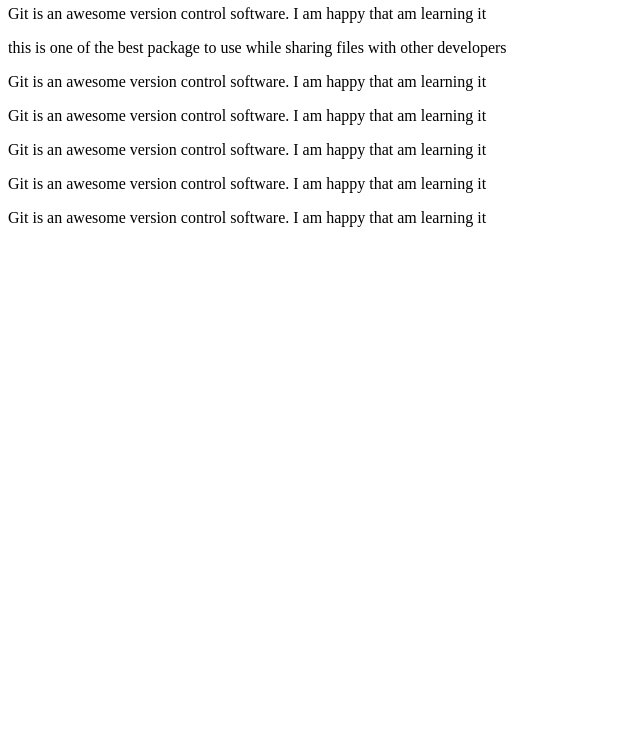
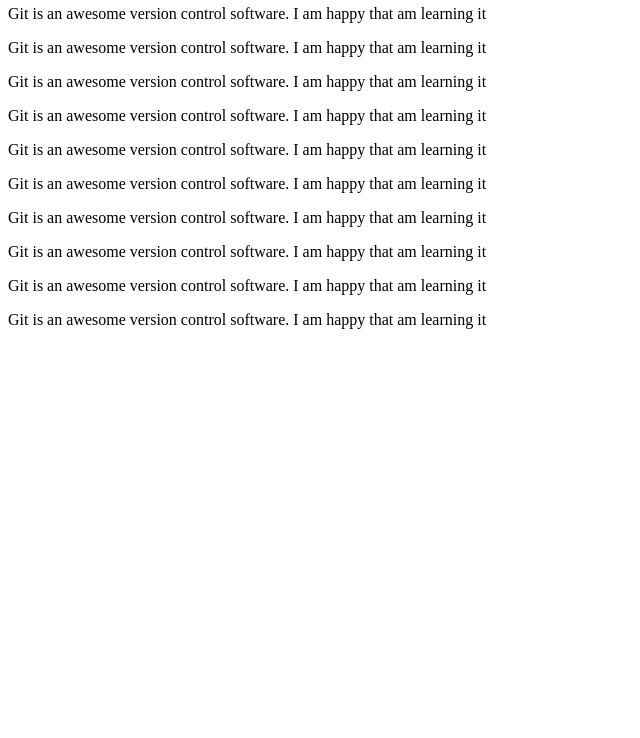
Before and after one commit to sunday58/learningGit, a plain HTML site: page index.html in a window 1280 px wide. Shown: the part 62-800 px from the top of the page, without its empty margins (0-640 px from the left). Drawn offline with Linux system fonts and the light colour scheme.

Commit message:
my second comit

```diff
--- a/index.html
+++ b/index.html
@@ -11,7 +11,10 @@
 
         <h2>Learning Git</h2>
         <p>Git is an awesome version control software. I am happy that am learning it</p>
-        <p>this is one of the best package to use while sharing files with other developers</p>
+        <p>Git is an awesome version control software. I am happy that am learning it</p>
+        <p>Git is an awesome version control software. I am happy that am learning it</p>
+        <p>Git is an awesome version control software. I am happy that am learning it</p>
+        <p>Git is an awesome version control software. I am happy that am learning it</p>
         <p>Git is an awesome version control software. I am happy that am learning it</p>
         <p>Git is an awesome version control software. I am happy that am learning it</p>
         <p>Git is an awesome version control software. I am happy that am learning it</p>
```
